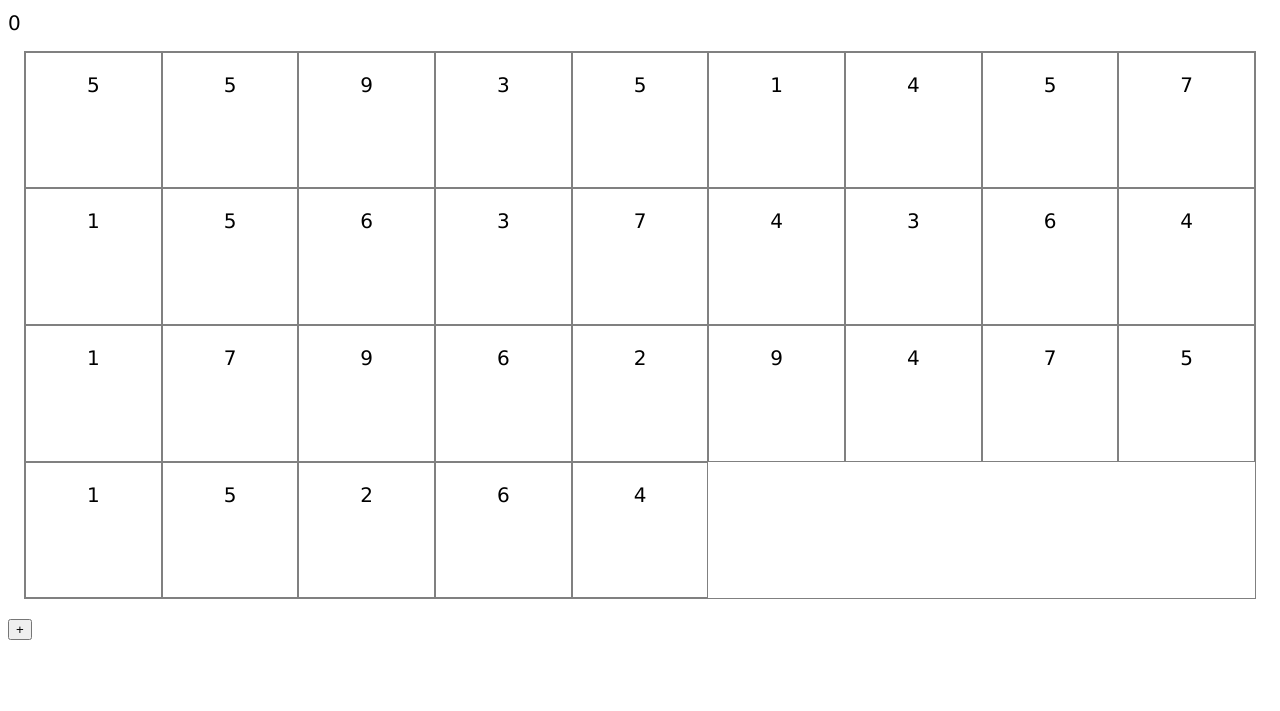
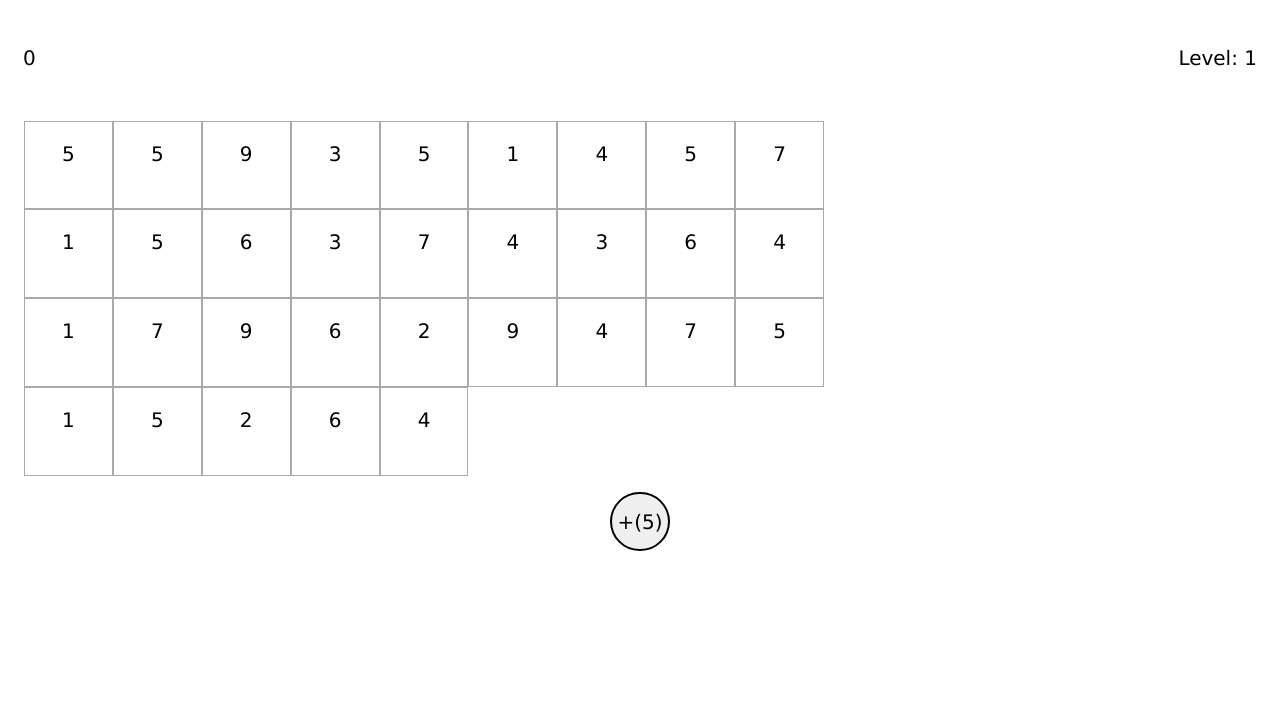
Before and after one commit to Materia597/Number-Match, a plain HTML site: page index.html in a window 1280 px wide. Shown: the part 89-800 px from the top of the page. Drawn offline with Linux system fonts and the light colour scheme.

Commit message:
Made it look prettier

```diff
--- a/index.html
+++ b/index.html
@@ -3,17 +3,20 @@
 <head>
     <meta charset="UTF-8">
     <meta name="viewport" content="width=device-width, initial-scale=1.0">
-    <title>Document</title>
+    <title>Number Match</title>
     <link rel="stylesheet" href="./style.css">
     <script src="./script.js" defer></script>
 </head>
 <body>
     <h1>Number Match</h1>
 
-    <div id="score">0</div>
-    <div id="game-board">
-
+    <div id="game">
+        <div id="info-bar">
+            <p id="score">0</p>
+            <p id="level-counter">Level:</p>
+        </div>
+        <div id="game-board"></div>
+        <button id="duplicate-button">+(5)</button>
     </div>
-    <button id="duplicate-button">+</button>
 </body>
 </html>
--- a/script.js
+++ b/script.js
@@ -1,6 +1,7 @@
 const scoreDisplay = document.getElementById('score')
 const board = document.getElementById('game-board')
 const duplicateButton = document.getElementById('duplicate-button')
+const levelCounter = document.getElementById('level-counter')
 
 // Game Variables
 
@@ -38,6 +39,8 @@ const startGame = (width = 9) => {
     board.innerHTML = ""
     duplicationsLeft = maxDuplications
     level++;
+    levelCounter.innerText = `Level: ${level}`
+    duplicateButton.innerText = `+(${duplicationsLeft})`
 
     for (let i = 0; i < initialNumberQuantity; i++) {
         boardNumbers.push( Math.floor(Math.random() * 9) + 1 );
@@ -80,8 +83,7 @@ const cellClickEvent = (event) => {
     console.log(selected)
 
     if (boardNumbers.length === 0) {
-        score += 200
-        scoreDisplay.innerText = score
+        addScore(200 * level)
         startGame()
 
     }
@@ -108,11 +110,17 @@ duplicateButton.addEventListener('click', () => {
     }
 
     duplicationsLeft--;
+    duplicateButton.innerText = `+(${duplicationsLeft})`
 })
+
+const addScore = (amount) => {
+    score += amount
+    scoreDisplay.innerText = score;
+}
 
 const checkSelections = () => {
 
-    // can be mathced
+    // can be mathced ?
     let firstNumber = Number(selected.firstSelection.dataset.value)
     let secondNumber = Number(selected.secondSelection.dataset.value)
     if (firstNumber + secondNumber !== 10 && firstNumber !== secondNumber) {
@@ -134,7 +142,7 @@ const checkSelections = () => {
     let secondRow = Math.floor(secondSelectionIndex / boardWidth)
 
 
-    // are they in the same diagonal
+    // are they in the same diagonal?
     if ( shareDiagonal(firstColumn, firstRow, secondColumn, secondRow) ) {
         diagonalCellCheck({firstSelectionIndex, firstColumn, firstRow}, {secondSelectionIndex, secondColumn, secondRow})
         return
@@ -182,7 +190,10 @@ const diagonalCellCheck = ({firstSelectionIndex, firstColumn, firstRow}, {second
         smallerColumn++
     }
 
-    if (clear) matched({firstSelectionIndex, firstRow}, {secondSelectionIndex, secondRow})
+    if (clear) {
+        matched({firstSelectionIndex, firstRow}, {secondSelectionIndex, secondRow})
+        addScore(15 * level)
+    }
 }
 
 const columnCellCheck = ({firstSelectionIndex, firstRow}, {secondSelectionIndex, secondRow}) => {
@@ -194,7 +205,10 @@ const columnCellCheck = ({firstSelectionIndex, firstRow}, {secondSelectionIndex,
         if (boardNumbers[i] !== -1) clear = false
     }
 
-    if (clear) matched({firstSelectionIndex, firstRow}, {secondSelectionIndex, secondRow})
+    if (clear) {
+        matched({firstSelectionIndex, firstRow}, {secondSelectionIndex, secondRow})
+        addScore(5 * level)
+    }
 }
 
 const horizontalCellCheck = ({firstSelectionIndex, firstRow}, {secondSelectionIndex, secondRow}) => {
@@ -206,7 +220,10 @@ const horizontalCellCheck = ({firstSelectionIndex, firstRow}, {secondSelectionIn
         if (boardNumbers[i] !== -1) clear = false;
     }
 
-    if (clear) matched({firstSelectionIndex, firstRow}, {secondSelectionIndex, secondRow})
+    if (clear) {
+        matched({firstSelectionIndex, firstRow}, {secondSelectionIndex, secondRow})
+        addScore(2 * level)
+    }
 
 }
 
@@ -247,6 +264,7 @@ const attemptClearRow = (row) => {
         board.childNodes.item(rowIndex)?.remove()
     }
     boardNumbers.splice(rowIndex, boardWidth)
+    addScore(10 * level)
 
     return true;
 }
--- a/style.css
+++ b/style.css
@@ -7,26 +7,44 @@ body {
     font-size: 20px;
 }
 
+h1 {
+    text-align: center;
+}
+
+#game {
+    display: flex;
+    flex-direction: column;
+    flex-wrap: nowrap;
+    justify-content: space-between;
+    align-items: center;
+}
+
 #game-board {
+    align-self: stretch;
     display: grid;
-    gap: 0;
     margin: 16px;
-    border: 1px gray solid;
     justify-content: center;
-    align-content: baseline;
+    align-content: center;
 
     grid-auto-flow: row;
     grid-template-rows: auto;
-    grid-template-columns: repeat(9, 1fr)
+    grid-template-columns: repeat(9, 1fr);
+
+    gap: 0;
+
+    max-width: 800px;
+    text-align: center;
+    max-height: 600px;
+    overflow-y: scroll;
 }
 
 .number-cell {
     aspect-ratio: 1 / 1;
     display: flex;
     justify-content: center;
-    align-content: center;
-    border: 1px gray solid;
+    align-content: baseline;
     background: white;
+    border: 1px darkgray solid;
     transition: background 100ms;
 }
 
@@ -48,3 +66,28 @@ body {
 .number-cell[data-active="false"] {
     background: rgb(216, 216, 216);
 }
+
+button {
+    font-family: Verdana, Geneva, Tahoma, sans-serif;
+    font-size: 20px;
+    padding: 5px;
+    border-radius: 50%;
+    aspect-ratio: 1 / 1;
+    border: 2px black solid;
+    outline: none;
+    cursor: pointer;
+}
+
+#info-bar {
+    width: 100%;
+    display: flex;
+    padding: 15px;
+    flex-direction: row;
+    justify-content: space-between;
+    gap: 10px;
+    align-items: baseline;
+}
+
+#info-bar p {
+    display: inline-block;
+}
```
